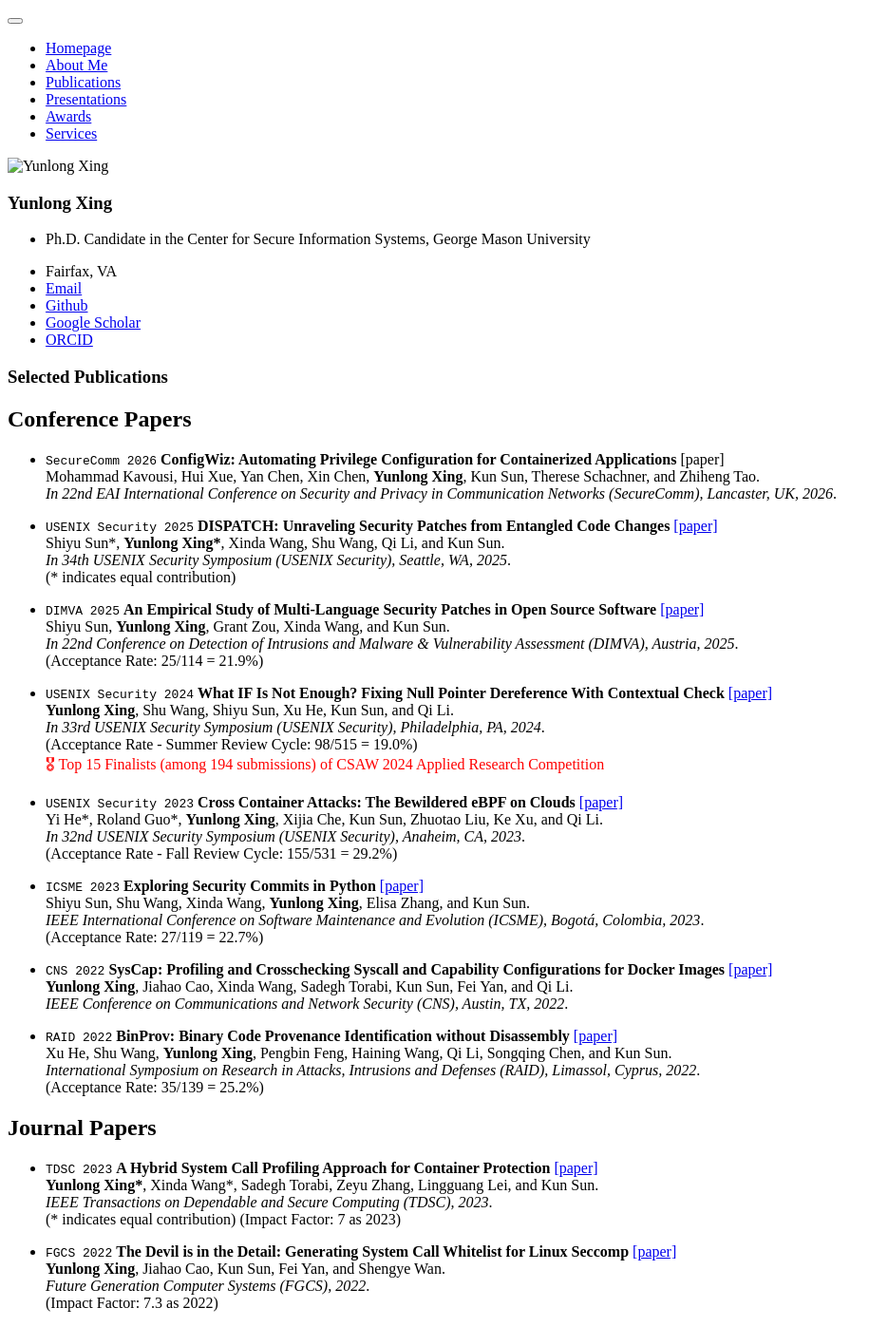
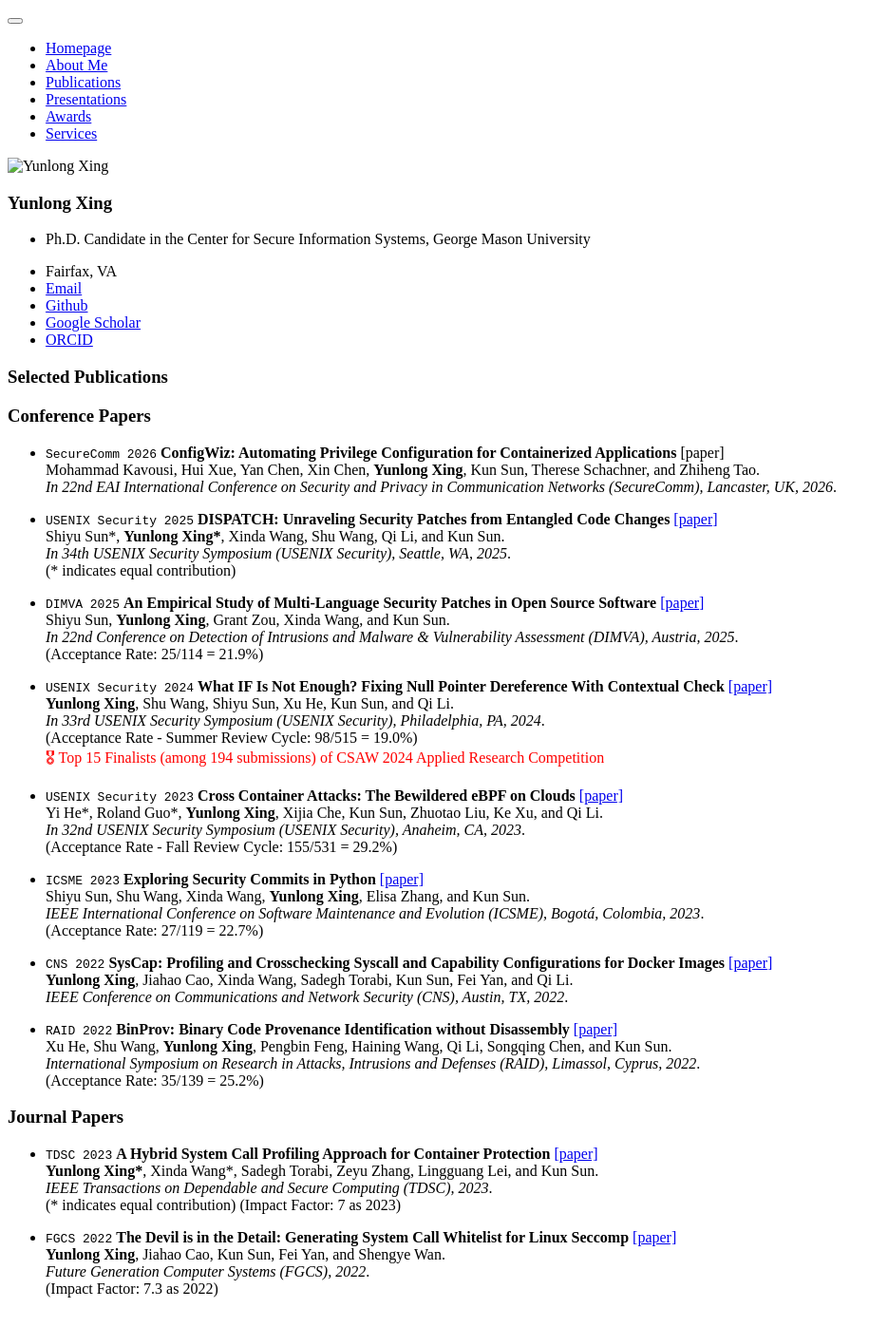
Before and after one commit to YunlongXing/yunlongxing.github.io, a Jekyll site: the page built from _pages/includes/pub.md, in a window 1280 px wide. Shown: the whole page at 95% size, without its empty margins (0-935 px from the left). Built offline with Jekyll 4.4.1, drawn with Linux system fonts in a browser that asks for light colours; our own code applies the rules of GitHub Pages for plain Markdown files.

Commit message:
Change section headers from H2 to H3 in pub.md

```diff
--- a/_pages/includes/pub.md
+++ b/_pages/includes/pub.md
@@ -1,5 +1,5 @@
 # Selected Publications
-## Conference Papers
+### Conference Papers
 - ``SecureComm 2026`` **ConfigWiz: Automating Privilege Configuration for Containerized Applications** [paper]<br>
 Mohammad Kavousi, Hui Xue, Yan Chen, Xin Chen, **Yunlong Xing**, Kun Sun, Therese Schachner, and Zhiheng Tao. <br>
 *In 22nd EAI International Conference on Security and Privacy in Communication Networks (SecureComm), Lancaster, UK, 2026*.
@@ -39,7 +39,7 @@ Xu He, Shu Wang, **Yunlong Xing**, Pengbin Feng, Haining Wang, Qi Li, Songqing C
 *International Symposium on Research in Attacks, Intrusions and Defenses (RAID), Limassol, Cyprus, 2022*.<br>
 (Acceptance Rate: 35/139 = 25.2%)
 
-## Journal Papers
+### Journal Papers
 - ``TDSC 2023`` **A Hybrid System Call Profiling Approach for Container Protection** [\[paper\]](https://ieeexplore.ieee.org/document/10105304)<br>
 **Yunlong Xing\***, Xinda Wang\*, Sadegh Torabi, Zeyu Zhang, Lingguang Lei, and Kun Sun.<br>
 *IEEE Transactions on Dependable and Secure Computing (TDSC), 2023*.<br>
```
